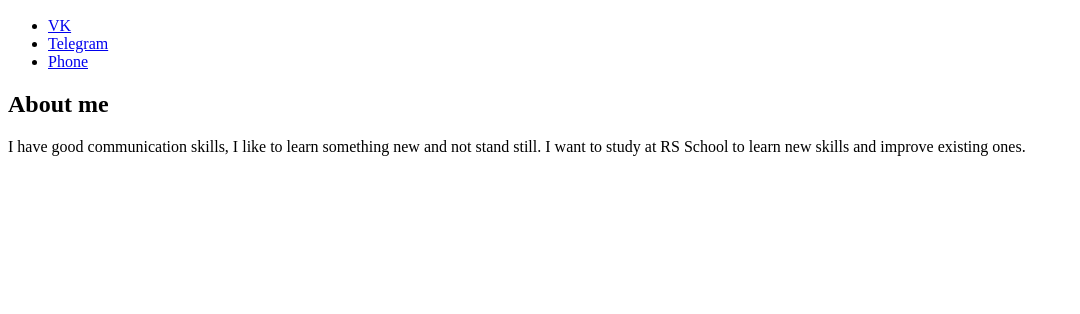
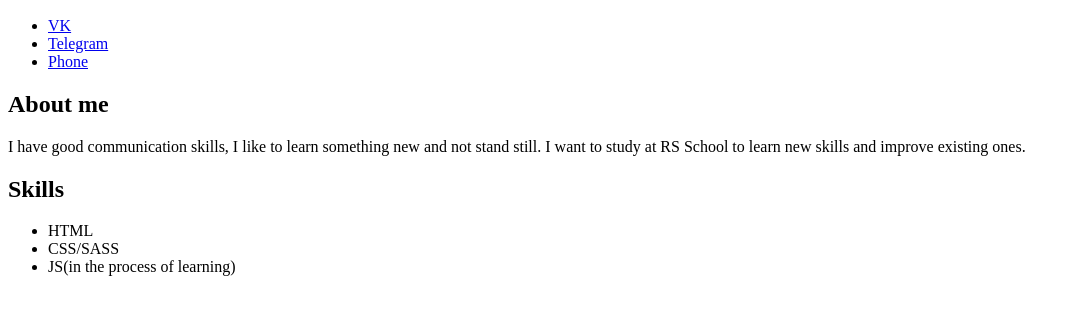
Before and after one commit to Svyatogorsky/rsschool-cv, a plain HTML site: page index.html in a window 1280 px wide. Shown: the part 234-548 px from the top of the page, without its empty margins (0-1080 px from the left). Drawn offline with Linux system fonts and the light colour scheme.

Commit message:
feat: add skills block

```diff
--- a/index.html
+++ b/index.html
@@ -72,6 +72,16 @@
           </p>
         </div>
       </section>
+      <section class="skills">
+        <div class="skills__wrapper">
+          <h2 class="section-title">Skills</h2>
+          <ul class="skills__list">
+            <li class="skills__list-item">HTML</li>
+            <li class="skills__list-item">CSS/SASS</li>
+            <li class="skills__list-item">JS(in the process of learning)</li>
+          </ul>
+        </div>
+      </section>
     </div>
   </main>
 </body>
```
